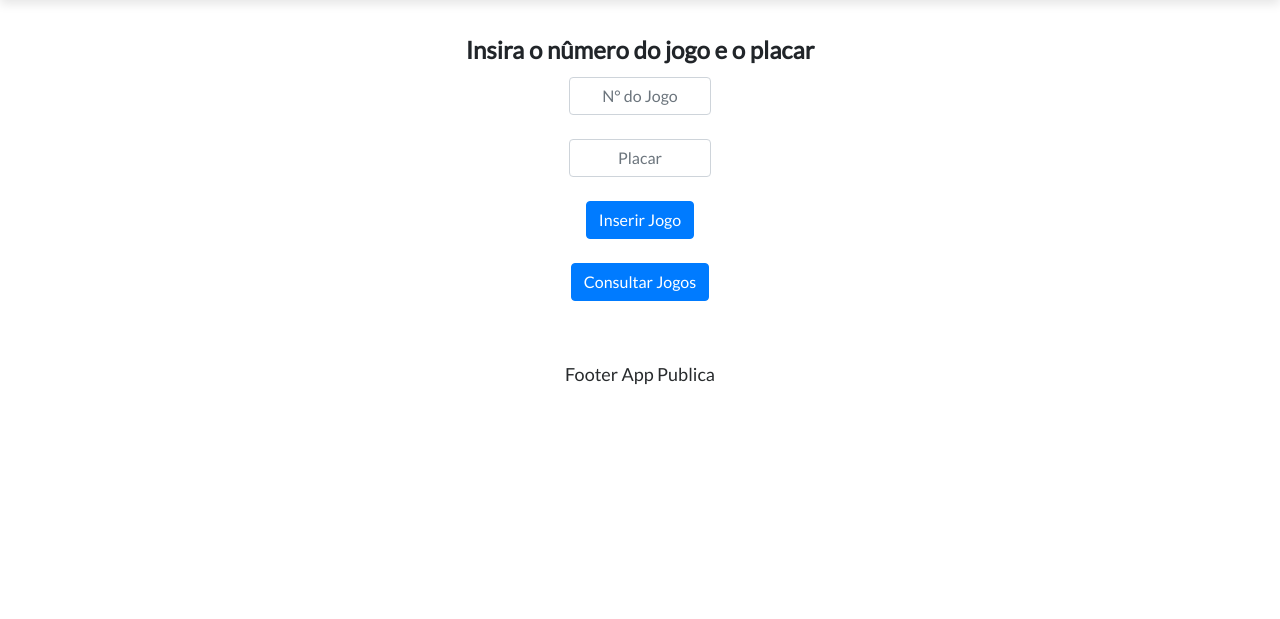
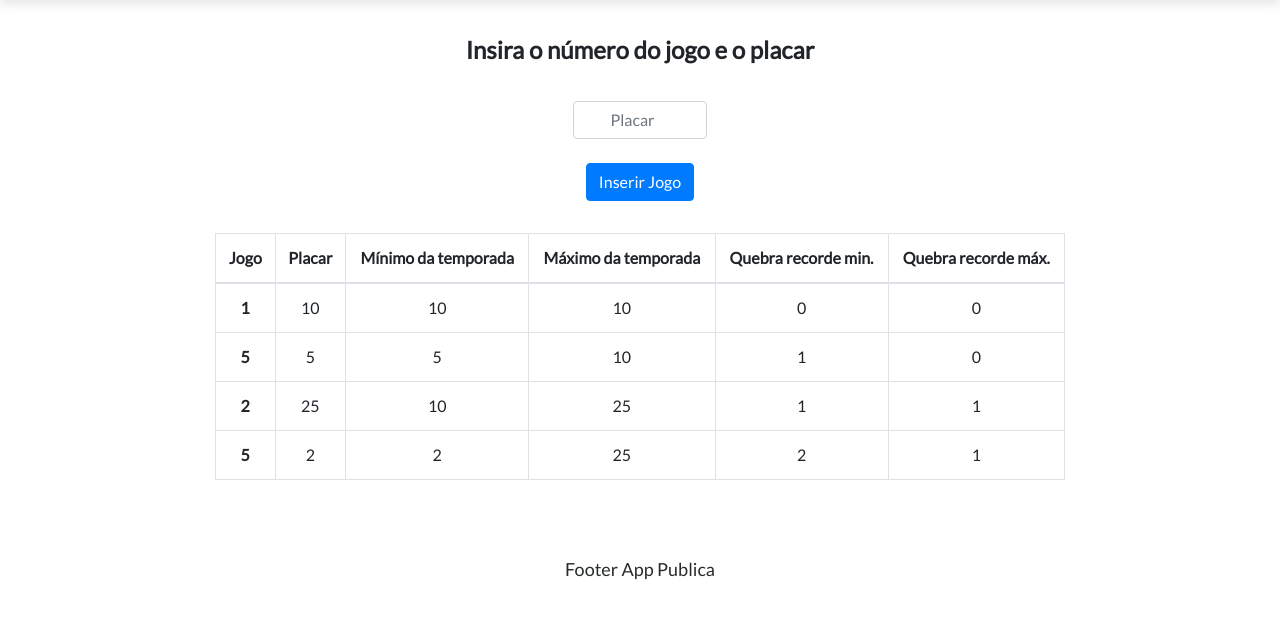
Before and after one commit to pedromeldola/Desafio, a Django app: page / in a window 1280 px wide. Shown: the part 84-703 px from the top of the page. Run offline with Django 3.2, Linux system fonts and the light colour scheme; data comes from the database, SQL or seed files in the repository; both versions use the stored data as it was before the commit; parts of the project's set-up code (start-up, migrations or seed data) failed here and were passed over; some libraries are stand-ins or nearby versions.

Commit message:
ultimo commit

```diff
--- a/Desapu/urls.py
+++ b/Desapu/urls.py
@@ -19,7 +19,6 @@ from core import views
 
 urlpatterns = [
     path('admin/', admin.site.urls),
-    path('consulta/', views.consultar),
     path('',views.home_page),
     path('submit',views.inserir)
 ]
--- a/core/models.py
+++ b/core/models.py
@@ -1,13 +1,12 @@
 from django.db import models
 
 class Jogo(models.Model):
-    idJogo = models.IntegerField()
+    idJogo = models.AutoField(primary_key=True)
     placar = models.IntegerField()
     placarMin = models.IntegerField()
     placarMax = models.IntegerField()
     quebraRecMin = models.IntegerField()
     quebraRecMax = models.IntegerField()
 
-
     def __str__(self):
         return str(self.idJogo)
--- a/core/views.py
+++ b/core/views.py
@@ -3,41 +3,37 @@ from .models import Jogo
 from django.views.decorators.csrf import csrf_protect
 
 def home_page(request):
-    return render(request, 'home.html')
-
-def consultar(request):
     jogo = Jogo.objects.all()
-    return render (request,'consulta.html',{'jogo':jogo})
+    return render (request,'home.html',{'jogo':jogo})
 
 def inserir(request):
-    idJogo = request.POST.get('nJogo')
     placar = request.POST.get('nPlacar')
 
-
-
-    placarMax = Jogo.objects.latest('placarMax').placarMax
-    quebraRecMin = Jogo.objects.latest('quebraRecMin').quebraRecMin
-    quebraRecMax = Jogo.objects.latest('quebraRecMax').quebraRecMax
-    placarMin = Jogo.objects.latest('placarMin').placarMin
+    try:
+        placarMin = int(Jogo.objects.earliest('placarMin').placarMin)
+        placarMax = int(Jogo.objects.latest('placarMax').placarMax)
+        quebraRecMin = int(Jogo.objects.latest('quebraRecMin').quebraRecMin)
+        quebraRecMax = int(Jogo.objects.latest('quebraRecMax').quebraRecMax)
+    except:
+        placarMin = False
+        placarMax = False
+        quebraRecMin = False
+        quebraRecMax = False
 
     placar = int(placar)
-    placarMin = int(placarMin)
-    placarMax = int(placarMax)
-    quebraRecMin = int(quebraRecMin)
-    quebraRecMax = int(quebraRecMax)
 
-
-
-    if placar > placarMax:
+    if placarMin is False:
+        placarMin = placar
         placarMax = placar
-        quebraRecMax = quebraRecMax + 1
-
     elif placar < placarMin:
         placarMin = placar
-        quebraRecMin = quebraRecMin + 1
+        quebraRecMin += 1
+    elif placar > placarMax or placarMax is False:
+        placarMax = placar
+        quebraRecMax += 1
     else:
         quebraRecMin = quebraRecMin+ 0
-        quebraRecMmax =quebraRecMax+ 0
+        quebraRecMmax = quebraRecMax+ 0
 
-    jogo = Jogo.objects.create(placarMin=placarMin,idJogo=idJogo,placar=placar,placarMax=placarMax,quebraRecMin=quebraRecMin,quebraRecMax=quebraRecMax)
+    jogo = Jogo.objects.create(placarMin=placarMin,placar=placar,placarMax=placarMax,quebraRecMin=quebraRecMin,quebraRecMax=quebraRecMax)
     return redirect('/')
--- a/templates/consulta.html
+++ b/templates/consulta.html
@@ -6,7 +6,7 @@
 {% block extra_head_tags %}
 {% endblock %}
 {% block content %}
-<table class="table table-bordered table-dark">
+  <table class="table table-bordered table-dark">
     <thead>
       <tr>
         <th scope="col">Jogo</th>
@@ -30,5 +30,4 @@
       {%endfor%}
     </tbody>
   </table>
-
 {% endblock content %}
--- a/templates/home.html
+++ b/templates/home.html
@@ -3,26 +3,44 @@
 {% load crispy_forms_tags %}
 {% block extra_head_tags %}
 {% load bootstrap4 %}
-
-    <title>App Publica - página inicial</title>
+  <title>App Publica - página inicial</title>
 {% endblock %}
 {% block content %}
 
-      <h4 class="card-title"><b>Insira o nûmero do jogo e o placar</b></h4>
+  <h4 class="card-title"><b>Insira o número do jogo e o placar</b></h4>
 
-      <div class="mb-4">
-        <form action="submit"  method="POST">
-          {% csrf_token %}
-          <input class='form-control col-lg-2 mx-auto text-center'  placeholder="N° do Jogo" name='nJogo' type='text' >
-          <br>
-          <input class='form-control col-lg-2 mx-auto text-center'  placeholder="Placar" name='nPlacar' type='text'>
-      </div>
-      <button type='submit' class='btn btn-primary'>
-          Inserir Jogo
-      </button>
+  <div class="p-4">
+    <form class="mb-2" action="submit"  method="POST">
+      {% csrf_token %}
+      <input class='form-control col-lg-2 mx-auto text-center'  placeholder="Placar" name='nPlacar' type='number' min='1' max="999">
+    <br>
+    <button type='submit' class='btn btn-primary'>Inserir Jogo</button>
     </form>
+  </div>
 
-    <br><br>
-    <a class="btn btn-primary" href="/consulta/">Consultar Jogos</a>
+  <table class="table table-bordered col-lg-12 mx-auto">
+    <thead>
+      <tr>
+        <th scope="col">Jogo</th>
+        <th scope="col">Placar</th>
+        <th scope="col">Mínimo da temporada</th>
+        <th scope="col">Máximo da temporada</th>
+        <th scope="col">Quebra recorde min.</th>
+        <th scope="col">Quebra recorde máx.</th>
+      </tr>
+    </thead>
+    <tbody>
+      {%for p in jogo %}
+      <tr>
+        <th scope="row">{{p.idJogo}}</th>
+        <td>{{p.placar}}</td>
+        <td>{{p.placarMin}}</td>
+        <td>{{p.placarMax}}</td>
+        <td>{{p.quebraRecMin}}</td>
+        <td>{{p.quebraRecMax}}</td>
+      </tr>
+      {%endfor%}
+    </tbody>
+  </table>
 
 {% endblock content %}
```
Also changed, not shown: core/migrations/0002_auto_20200930_2254.py (added), db.sqlite3.
